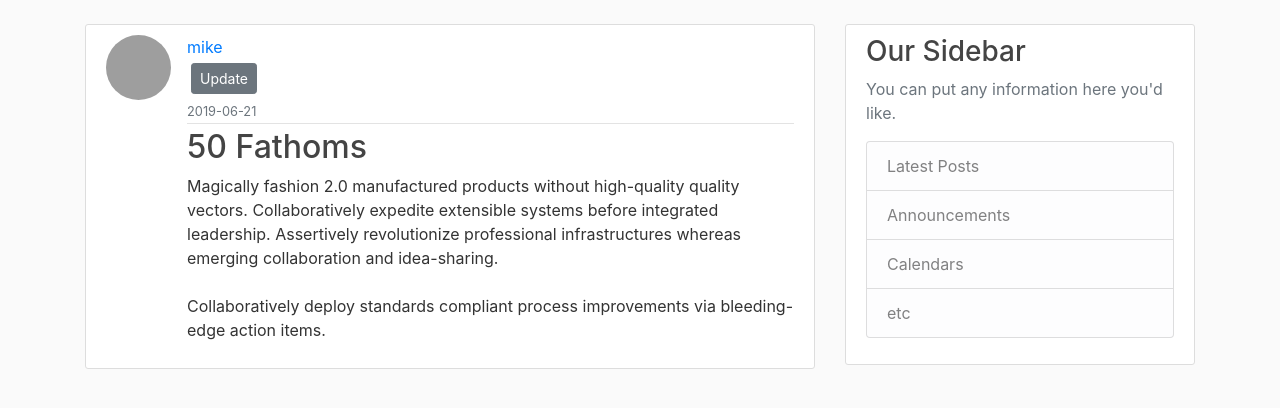
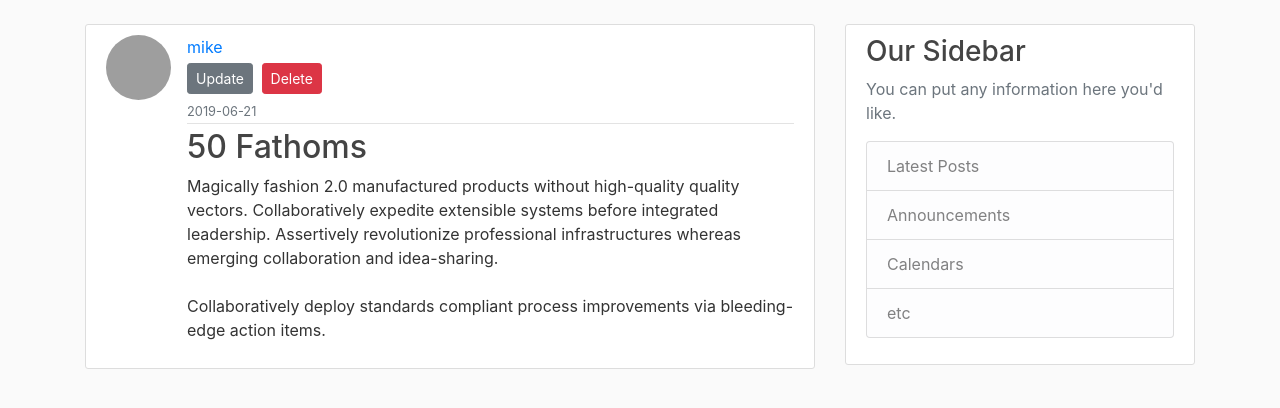
Before and after one commit to mikec964/pptx-images, a Flask app: page /post/1 in a window 1280 px wide. Shown: the part 56-464 px from the top of the page. Run offline with Flask 2, Linux system fonts and the light colour scheme; a user stored in the database is signed in; data comes from the database, SQL or seed files in the repository; both versions use the stored data as it was after the commit; some libraries are stand-ins or nearby versions; grey boxes are pictures that could not be loaded.

Commit message:
feat: delete post

```diff
--- a/rpgtools/routes.py
+++ b/rpgtools/routes.py
@@ -130,3 +130,15 @@ def update_post(post_id):
         form.content.data = post.content
     return render_template('new_post.html', title='Update Post',
         legend='Update Post', form=form)
+
+
+@app.route("/post/<int:post_id>/delete", methods=['POST'])
+@login_required
+def delete_post(post_id):
+    post = Post.query.get_or_404(post_id)
+    if post.author != current_user:
+        abort(403)
+    db.session.delete(post)
+    db.session.commit()
+    flash('Your post has been deleted.', 'success')
+    return redirect(url_for('home'))
--- a/rpgtools/templates/post.html
+++ b/rpgtools/templates/post.html
@@ -7,7 +7,8 @@
         <a class="mr-2" href="#">{{ post.author.username }}</a>
         {% if post.author == current_user %}
           <div>
-            <a class="btn btn-secondary btn-sm m-1" href="{{ url_for('update_post', post_id=post.id) }}">Update</a>
+            <a class="btn btn-secondary btn-sm mt-1 mb-1" href="{{ url_for('update_post', post_id=post.id) }}">Update</a>
+            <button type="button" class="btn btn-danger btn-sm m-1" data-toggle="modal" data-target="#deleteModal">Delete</button>
           </div>
         {% endif %}
         <small class="text-muted">{{ post.date_posted.strftime('%Y-%m-%d') }}</small>
@@ -16,4 +17,23 @@
       <p class="article-content">{{ post.content }}</p>
     </div>
   </article>
+  <!-- Modal -->
+  <div class="modal fade" id="deleteModal" tabindex="-1" role="dialog" aria-labelledby="deleteModalLabel" aria-hidden="true">
+    <div class="modal-dialog" role="document">
+      <div class="modal-content">
+        <div class="modal-header">
+          <h5 class="modal-title" id="deleteModalLabel">Delete Post?</h5>
+          <button type="button" class="close" data-dismiss="modal" aria-label="Close">
+            <span aria-hidden="true">&times;</span>
+          </button>
+        </div>
+        <div class="modal-footer">
+          <button type="button" class="btn btn-secondary" data-dismiss="modal">Close</button>
+          <form action="{{ url_for('delete_post', post_id=post.id) }}" method="POST">
+            <input class="btn btn-danger" value="Delete" type="submit">
+          </form>
+        </div>
+      </div>
+    </div>
+  </div>
 {% endblock content %}
```
Also changed, not shown: rpgtools/site.db.
